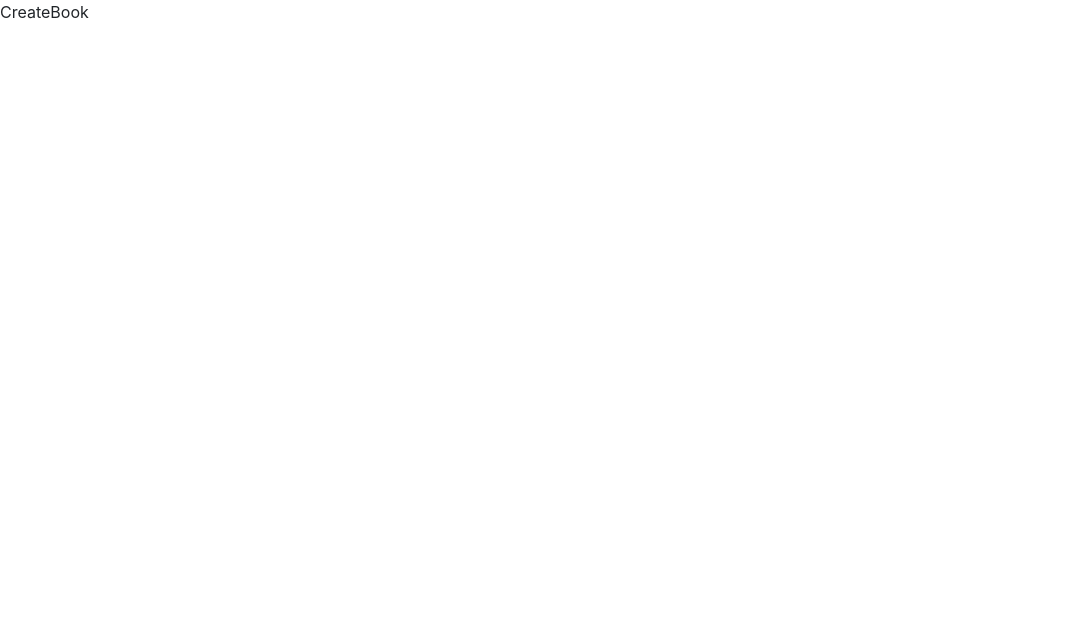
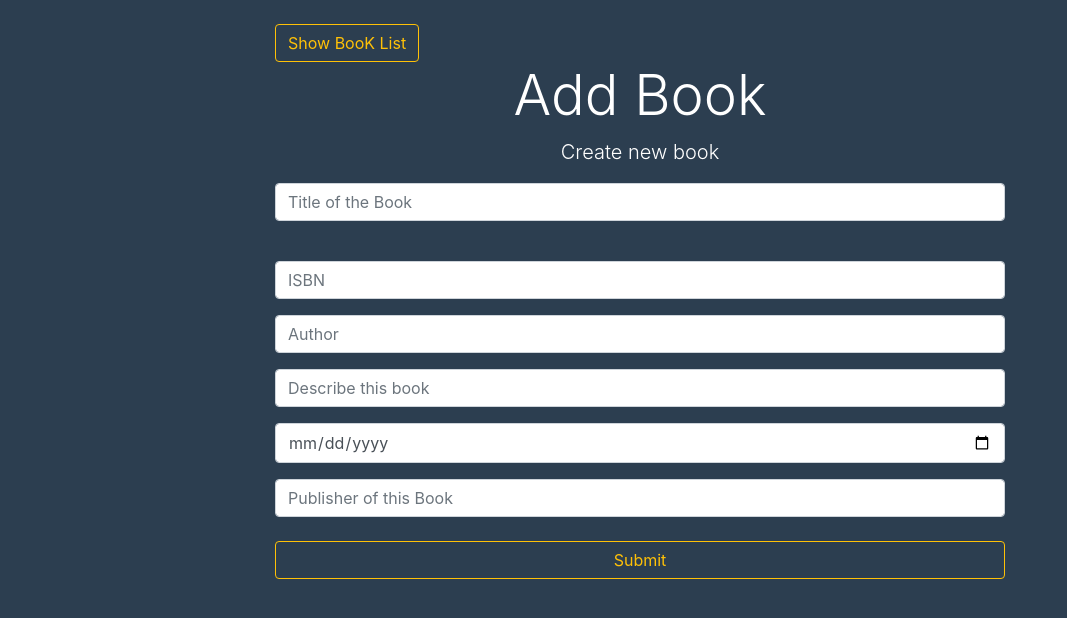
Before and after one commit to HugoHern/simple-mern-app-frontend, a React (Create React App) app: page /create-book in a window 1280 px wide. Shown: the top 618 px of the page, without its empty margins (0-1067 px from the left). Built offline with nearby package versions, Linux system fonts and the light colour scheme.

Commit message:
Added form to the CreateBook component to post to the API

```diff
--- a/src/components/CreateBook.js
+++ b/src/components/CreateBook.js
@@ -1,13 +1,147 @@
-import React from 'react'
+import React, { useState } from "react";
 
-import { Link } from 'react-router-dom';
-import '../App.css';
-import axios from 'axios';
+import { Link } from "react-router-dom";
+import "../App.css";
+import axios from "axios";
 
 function CreateBook() {
+    //State to hold all of the book data to be posted tot he API
+  const [book, setBook] = useState({
+    title: "",
+    isbn: "",
+    author: "",
+    description: "",
+    published_date: "",
+    publisher: "",
+  });
+
+  //Function to get data from form input
+  const onChange = (e) => {
+    setBook({ [e.target.name]: e.target.value });
+  };
+
+  const onSubmit = (e) => {
+    e.preventDefault();
+  };
+
+  /*const data = {
+    title: this.state.title,
+    isbn: this.state.isbn,
+    author: this.state.author,
+    description: this.state.description,
+    published_date: this.state.published_date,
+    publisher: this.state.publisher,
+  };*/
+
+  //Send a POST to the API
+  /*axios
+  .post('http://localhost:8082/api/books', data)
+  .then(res => {
+    this.setState({
+      title: '',
+      isbn:'',
+      author:'',
+      description:'',
+      published_date:'',
+      publisher:''
+    })
+    this.props.history.push('/');
+  })
+  .catch(err => {
+    console.log("Error in CreateBook!");
+  })*/
+
   return (
-    <div>CreateBook</div>
-  )
+    <div className="CreateBook">
+      <div className="container">
+        <div className="row">
+          <div className="col-md-8 m-auto">
+            <br />
+            <Link to="/" className="btn btn-outline-warning float-left">
+              Show BooK List
+            </Link>
+          </div>
+          <div className="col-md-8 m-auto">
+            <h1 className="display-4 text-center">Add Book</h1>
+            <p className="lead text-center">Create new book</p>
+
+            <form noValidate onSubmit={onSubmit}>
+              <div className="form-group">
+                <input
+                  type="text"
+                  placeholder="Title of the Book"
+                  name="title"
+                  className="form-control"
+                  value={book.title}
+                  onChange={onChange}
+                />
+              </div>
+              <br />
+
+              <div className="form-group">
+                <input
+                  type="text"
+                  placeholder="ISBN"
+                  name="isbn"
+                  className="form-control"
+                  value={book.isbn}
+                  onChange={onChange}
+                />
+              </div>
+
+              <div className="form-group">
+                <input
+                  type="text"
+                  placeholder="Author"
+                  name="author"
+                  className="form-control"
+                  value={book.author}
+                  onChange={onChange}
+                />
+              </div>
+
+              <div className="form-group">
+                <input
+                  type="text"
+                  placeholder="Describe this book"
+                  name="description"
+                  className="form-control"
+                  value={book.description}
+                  onChange={onChange}
+                />
+              </div>
+
+              <div className="form-group">
+                <input
+                  type="date"
+                  placeholder="published_date"
+                  name="published_date"
+                  className="form-control"
+                  value={book.published_date}
+                  onChange={onChange}
+                />
+              </div>
+              <div className="form-group">
+                <input
+                  type="text"
+                  placeholder="Publisher of this Book"
+                  name="publisher"
+                  className="form-control"
+                  value={book.publisher}
+                  onChange={onChange}
+                />
+              </div>
+
+              <input
+                type="submit"
+                className="btn btn-outline-warning btn-block mt-4"
+              />
+            </form>
+          </div>
+        </div>
+      </div>
+    </div>
+  );
 }
 
-export default CreateBook
+export default CreateBook;
```
